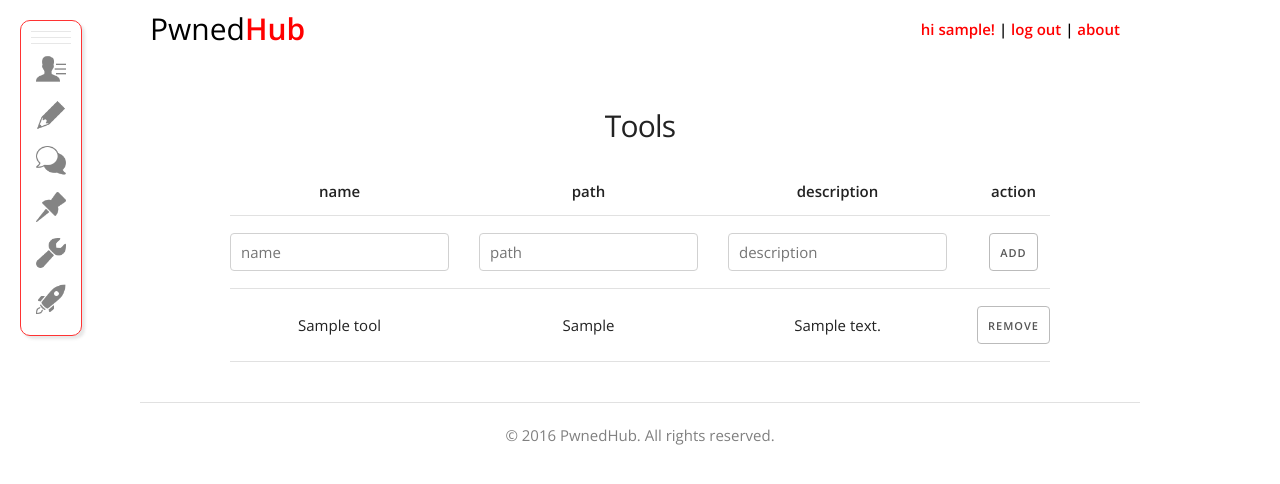
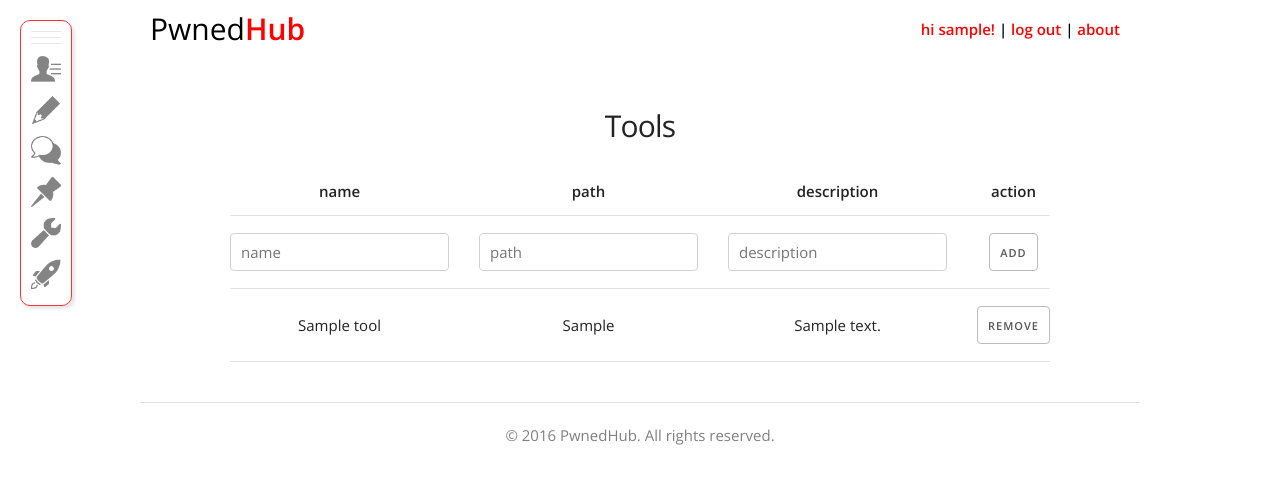
Before and after one commit to practisec/pwnedhub, a Flask app: page /admin in a window 1280 px wide. Shown: the top 484 px of the page. Run offline with Flask 2, Linux system fonts and the light colour scheme; a user stored in the database is signed in; tables that the repository leaves empty hold one stand-in row (values such as "Sample post"); parts of the project's set-up code (start-up, migrations or seed data) failed here and were passed over.

Commit message:
Fixed the CSS to properly resize the toolbar when zooming.

```diff
--- a/pwnedhub/static/pwnedhub.css
+++ b/pwnedhub/static/pwnedhub.css
@@ -81,6 +81,7 @@
 }
 
 .floating-nav {
+    max-width: 30px;
     padding: 1rem;
     left: 2rem;
     top: 2rem;
@@ -117,8 +118,8 @@
 
 .floating-nav img {
     opacity: 0.6;
-    width: 3rem;
-    margin: .5rem;
+    max-width: 100%;
+    margin: .5rem 0 0;
 }
 
 .content {}
```
